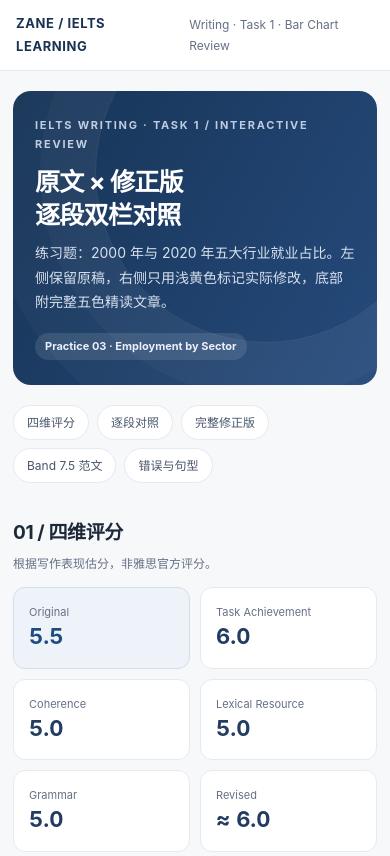
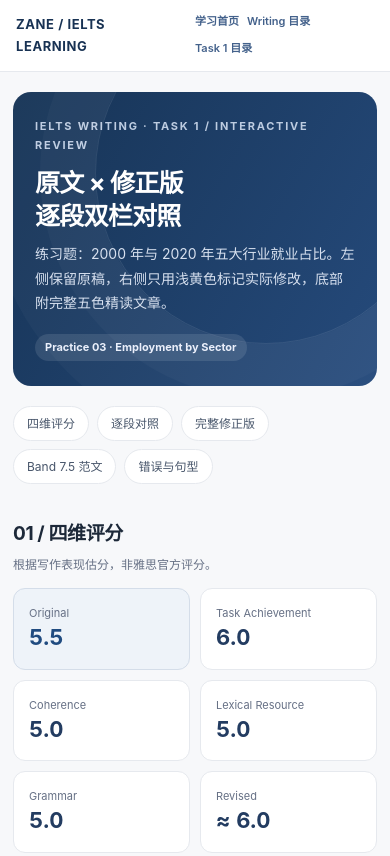
Before and after one commit to zane4j/ielts-learning, a plain HTML site: page writing/task1/employment-sector-review.html in a window 390 px wide. Shown: the top 856 px of the page. Drawn offline with Linux system fonts and the light colour scheme.

Commit message:
docs(ielts): add back-to-directory links on writing review page

```diff
--- a/writing/task1/employment-sector-review.html
+++ b/writing/task1/employment-sector-review.html
@@ -10,10 +10,10 @@
 .compare-section{margin:18px 0 24px;border:1px solid var(--line);background:#fff;border-radius:15px;overflow:hidden;box-shadow:0 3px 18px #1d355409}.section-head{display:flex;align-items:center;gap:10px;padding:14px 18px;border-bottom:1px solid var(--line)}.section-head h3{margin:0;font-size:16px}.section-number{font-size:11px;font-weight:750;color:#6485b2;background:#edf3f9;border-radius:7px;padding:3px 7px}.section-sub{margin-left:auto;font-size:11px;color:#8b95a4}.compare-grid{display:grid;grid-template-columns:1fr 1fr;gap:0}.paper{padding:20px 23px 23px;min-width:0}.paper.original{background:#fcfcfd;border-right:1px solid #e6e9ee}.paper.revised{background:#fff}.paper-header{display:flex;gap:8px;align-items:center;font-size:12px;color:#49596f;font-weight:750;margin-bottom:14px}.tag{margin-left:auto;color:#8a94a3;font-size:10px;font-weight:500}.dot{height:7px;width:7px;border-radius:50%;display:inline-block}.dot-grey{background:#a5abb6}.dot-green{background:#72a08d}.paper p{margin:0;font-size:15px;line-height:1.91;color:#263448;overflow-wrap:anywhere}.diff{background:#fff0b3;color:#263448;border-radius:2px;padding:0 2px;-webkit-box-decoration-break:clone;box-decoration-break:clone}.annotation{padding:13px 23px 17px;border-top:1px solid var(--line);background:#fbfcfe}.annotation-label{font-size:12px;font-weight:750;color:#667892;margin-bottom:5px}.annotation ul{margin:0;padding-left:18px;font-size:12px;color:#536173;line-height:1.9}.annotation strong{color:#344b67}
 .essay-card{background:#fff;border:1px solid var(--line);border-radius:15px;padding:26px 29px;box-shadow:0 3px 18px #1d355409}.essay-card p{font-family:Georgia,"Times New Roman","Songti SC",serif;font-size:16px;line-height:2.04;margin:0 0 18px;white-space:normal}.essay-card p:last-child{margin-bottom:0}mark{color:#202124;border-radius:2px;padding:0 2px;-webkit-box-decoration-break:clone;box-decoration-break:clone}mark.hl-logic{background:#fce2e2;font-weight:700;text-decoration:underline;text-underline-offset:2px}mark.hl-trend{background:#deecff;font-weight:700}mark.hl-degree{background:#fff0c9;font-weight:700}mark.hl-data{background:#e2f3dd;text-decoration:underline;text-underline-offset:2px}mark.hl-structure{background:#f1e2ff;font-weight:700;text-decoration:underline;text-underline-offset:2px}.legend{display:flex;flex-wrap:wrap;gap:12px;margin:12px 0 17px}.legend-item{font-size:12px}.clean mark{background:transparent!important;font-weight:inherit!important;text-decoration:none!important}.clean .diff{padding:0}
 table{border-collapse:collapse;width:100%;background:white;border-radius:12px;overflow:hidden;border:1px solid var(--line)}th,td{padding:10px 14px;border-bottom:1px solid var(--line);text-align:left;font-size:13px}thead th{background:#f0f4f8;color:#465975;font-size:12px}tbody tr:last-child td{border-bottom:0}.table-wrap{overflow-x:auto;border-radius:12px}.learning-grid{display:grid;grid-template-columns:1fr 1fr;gap:14px}.learning-box{background:#fff;border:1px solid var(--line);border-radius:13px;padding:18px 22px}.learning-box h3{font-size:14px;margin:0 0 10px}.learning-box li{font-size:13px;line-height:1.75;margin-bottom:6px}.learning-box ul{margin:0;padding-left:18px}.mini{font-size:11px;color:#8592a3}.foot{padding:22px 2px 0;font-size:11px;color:#8290a2;text-align:center}
-@media(max-width:800px){.container{padding:20px 13px 60px}.hero{padding:25px 22px}.score-wrap{grid-template-columns:repeat(3,minmax(0,1fr))}.compare-grid,.learning-grid{grid-template-columns:1fr}.paper.original{border-right:0;border-bottom:1px solid var(--line)}.section-sub{display:none}.paper{padding:17px 19px}.annotation{padding:13px 19px}.essay-card{padding:19px}.essay-card p{font-size:15px}.topbar{padding:12px 16px}.heading-row{align-items:flex-start;flex-wrap:wrap}}@media(max-width:450px){.score-wrap{grid-template-columns:repeat(2,minmax(0,1fr))}.score .num{font-size:22px}.heading-row h2{font-size:19px}.hero h1{font-size:25px}}@media print{body{background:#fff}.topbar,.mainnav,.actions{display:none}.container{max-width:none;padding:0}.hero{-webkit-print-color-adjust:exact;print-color-adjust:exact}.score,.essay-card,.compare-section{break-inside:avoid}mark{-webkit-print-color-adjust:exact;print-color-adjust:exact}mark.diff{-webkit-print-color-adjust:exact;print-color-adjust:exact}}
+.review-links{display:flex;align-items:center;gap:13px;flex-wrap:wrap}.review-links a{color:#43618b;font-size:12px;font-weight:600}.review-links a:hover{text-decoration:underline}@media(max-width:520px){.review-links{gap:8px}.review-links a{font-size:11px}}@media(max-width:800px){.container{padding:20px 13px 60px}.hero{padding:25px 22px}.score-wrap{grid-template-columns:repeat(3,minmax(0,1fr))}.compare-grid,.learning-grid{grid-template-columns:1fr}.paper.original{border-right:0;border-bottom:1px solid var(--line)}.section-sub{display:none}.paper{padding:17px 19px}.annotation{padding:13px 19px}.essay-card{padding:19px}.essay-card p{font-size:15px}.topbar{padding:12px 16px}.heading-row{align-items:flex-start;flex-wrap:wrap}}@media(max-width:450px){.score-wrap{grid-template-columns:repeat(2,minmax(0,1fr))}.score .num{font-size:22px}.heading-row h2{font-size:19px}.hero h1{font-size:25px}}@media print{body{background:#fff}.topbar,.mainnav,.actions{display:none}.container{max-width:none;padding:0}.hero{-webkit-print-color-adjust:exact;print-color-adjust:exact}.score,.essay-card,.compare-section{break-inside:avoid}mark{-webkit-print-color-adjust:exact;print-color-adjust:exact}mark.diff{-webkit-print-color-adjust:exact;print-color-adjust:exact}}
 </style></head>
 <body>
-<div class="topbar"><span class="brand">ZANE / IELTS LEARNING</span><span class="tiny">Writing · Task 1 · Bar Chart Review</span></div>
+<div class="topbar"><span class="brand">ZANE / IELTS LEARNING</span><nav class="review-links" aria-label="目录导航"><a href="/ielts-learning/">学习首页</a><a href="../">Writing 目录</a><a href="index.html">Task 1 目录</a></nav></div>
 <main class="container">
 <header class="hero"><div class="eyebrow">IELTS Writing · Task 1 / Interactive Review</div><h1>原文 × 修正版<br>逐段双栏对照</h1><p>练习题：2000 年与 2020 年五大行业就业占比。左侧保留原稿，右侧只用浅黄色标记实际修改，底部附完整五色精读文章。</p><span class="pill">Practice 03 · Employment by Sector</span></header>
 <nav class="mainnav"><a href="#scores">四维评分</a><a href="#comparison">逐段对照</a><a href="#corrected">完整修正版</a><a href="#model">Band 7.5 范文</a><a href="#learning">错误与句型</a></nav>
```
